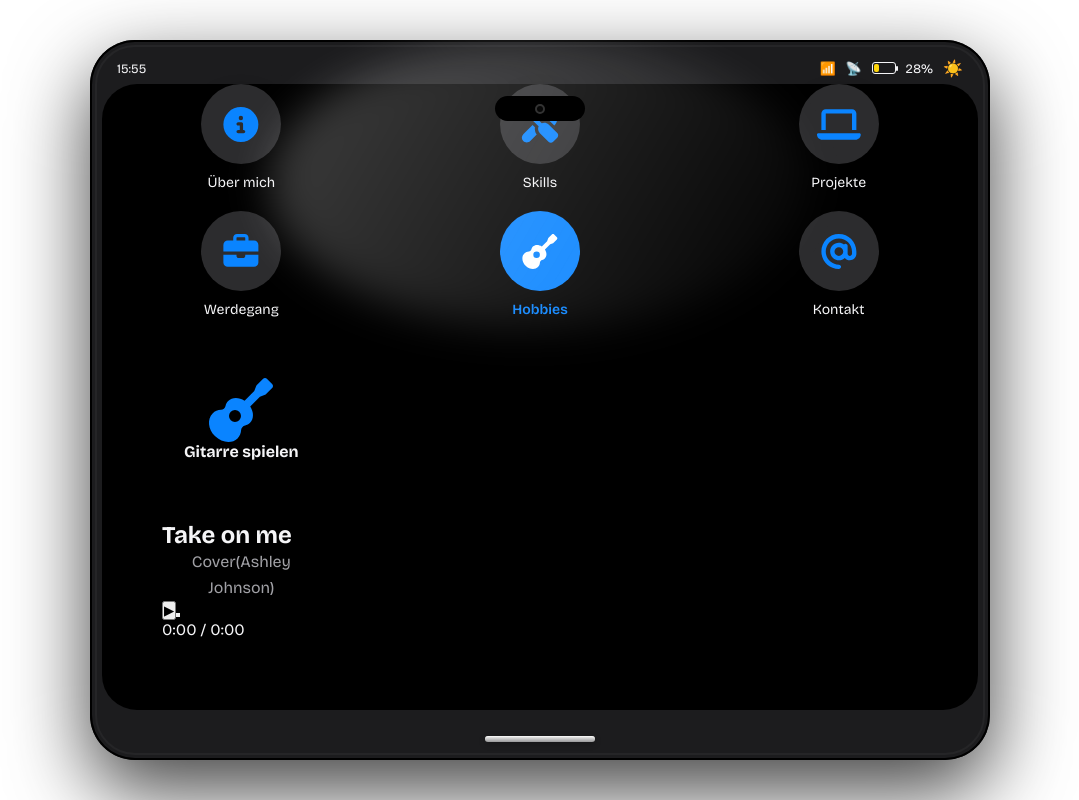
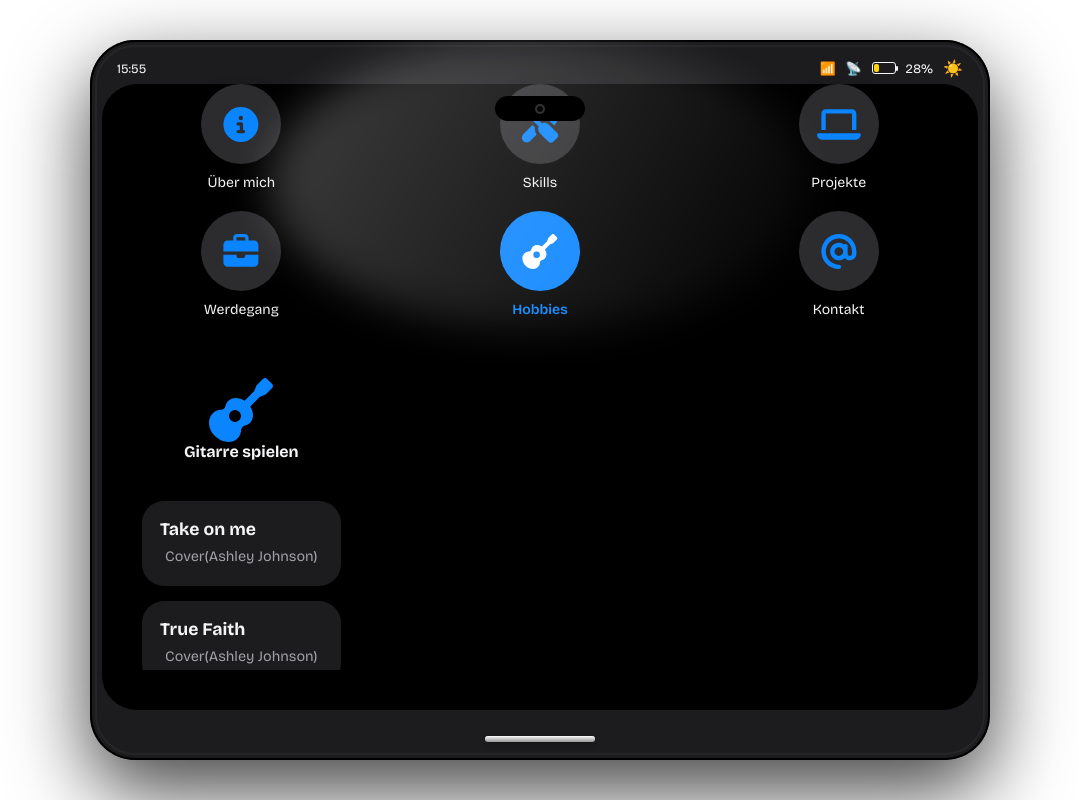
Before and after one commit to MSRMatrix/device-portfolio, a React (Vite) app: page /hobbies in a window 1280 px wide. Shown: the whole page, without its empty margins (100-1179 px from the left). Built offline with nearby package versions, Linux system fonts and the light colour scheme.

Commit message:
bug fix with music and add new style to songs

```diff
--- a/src/App.jsx
+++ b/src/App.jsx
@@ -19,11 +19,9 @@ import Resume from "@/pages/Resume";
 import Hobbies from "@/pages/Hobbies";
 import Contact from "@/pages/Contact";
 import Skills from "./pages/Skills";
-import { MusicContext } from "./context/MusicContext";
 
 function App() {
   const [loadingContext, setLoadingContext] = useState(false);
-  const [musicContext, setMusicContext] = useState(null);
   const router = createBrowserRouter([
     {
       path: "/",
@@ -63,11 +61,9 @@ function App() {
 
   return (
     <>
-    <MusicContext.Provider value={{musicContext, setMusicContext}}>
       <LoadingContext.Provider value={{ loadingContext, setLoadingContext }}>
         <RouterProvider router={router} />
       </LoadingContext.Provider>
-      </MusicContext.Provider>
     </>
   );
 }
--- a/src/components/YoutubePlayer.jsx
+++ b/src/components/YoutubePlayer.jsx
@@ -1,9 +1,7 @@
-import { useContext, useEffect, useRef, useState } from "react";
+import { useEffect, useRef, useState } from "react";
 import YouTube from "react-youtube";
-import { MusicContext } from "../context/MusicContext";
 
-const YoutubePlayer = ({ videoId, id }) => {
-  const {musicContext, setMusicContext} = useContext(MusicContext)
+const YoutubePlayer = ({ song }) => {
   const playerRef = useRef(null);
 
   const [playing, setPlaying] = useState(false);
@@ -11,20 +9,6 @@ const YoutubePlayer = ({ videoId, id }) => {
   const [currentTime, setCurrentTime] = useState(0);
 
   const [duration, setDuration] = useState(0);
-
-  const opts = {
-    height: "0",
-    width: "0",
-    playerVars: {
-      autoplay: 0,
-    },
-  };
-
-  const onReady = (event) => {
-    playerRef.current = event.target;
-
-    setDuration(event.target.getDuration());
-  };
 
   const play = () => {
     if (playerRef.current) {
@@ -42,6 +26,14 @@ const YoutubePlayer = ({ videoId, id }) => {
     }
   };
 
+  const formatTime = (seconds) => {
+    const minutes = Math.floor(seconds / 60);
+
+    const remainingSeconds = Math.floor(seconds % 60);
+
+    return `${minutes}:${remainingSeconds.toString().padStart(2, "0")}`;
+  };
+
   useEffect(() => {
     const interval = setInterval(() => {
       if (playerRef.current && playing) {
@@ -52,22 +44,24 @@ const YoutubePlayer = ({ videoId, id }) => {
     return () => clearInterval(interval);
   }, [playing]);
 
-  const formatTime = (seconds) => {
-    const minutes = Math.floor(seconds / 60);
-
-    const remainingSeconds = Math.floor(seconds % 60);
-
-    return `${minutes}:${remainingSeconds.toString().padStart(2, "0")}`;
-  };
-// Klick Id
   return (
     <div className="music-player">
-      <YouTube videoId={videoId} opts={opts} onReady={onReady} />
+      <YouTube
+        videoId={song.youtube}
+        opts={{
+          height: "0",
+          width: "0",
+        }}
+        onReady={(event) => {
+          playerRef.current = event.target;
 
-      <div className="music-controls">
-        <button onClick={play}>{!playing ? "▶" : "⏸"}</button>
-        <button onClick={pause}></button>
-      </div>
+          setDuration(event.target.getDuration());
+        }}
+      />
+
+      <h3>{song.title}</h3>
+
+      <button onClick={playing ? pause : play}>{playing ? "⏸" : "▶"}</button>
 
       <div className="music-progress">
         <div
@@ -76,15 +70,16 @@ const YoutubePlayer = ({ videoId, id }) => {
             width: `${duration ? (currentTime / duration) * 100 : 0}%`,
           }}
         />
-      </div>
 
-      <div className="music-time">
-        {formatTime(currentTime)}
-        {" / "}
-        {formatTime(duration)}
+        <div className="music-time">
+          {formatTime(currentTime)}
+
+          {" / "}
+
+          {formatTime(duration)}
+        </div>
       </div>
     </div>
   );
 };
-
 export default YoutubePlayer;
--- a/src/context/MusicContext.jsx
+++ /dev/null
@@ -1,3 +0,0 @@
-import { createContext } from "react";
-
-export const MusicContext = createContext(null)
--- a/src/pages/Hobbies.jsx
+++ b/src/pages/Hobbies.jsx
@@ -8,7 +8,11 @@ import codingData from "@/data/coding";
 import dartsData from "@/data/darts";
 import YoutubePlayer from "@/components/YoutubePlayer";
 
+import { useState } from "react";
+
 const Hobbies = () => {
+  const [activeSong, setActiveSong] = useState(null);
+
   const hobbyContent = {
     guitar: guitarData,
     writing: writingData,
@@ -35,12 +39,19 @@ const Hobbies = () => {
             {data?.songs && (
               <div className="songs">
                 {data.songs.map((song) => (
-                  <div key={song.id} className="song">
+                  <div onClick={() => setActiveSong(song)}
+                    key={song.id}
+                    className={`song ${
+                      activeSong?.id === song.id ? "active" : ""
+                    }`}
+                  >
                     <h2>{song.title}</h2>
 
                     <p>{song.artist}</p>
 
-                    <YoutubePlayer videoId={song.youtube, song.id} />
+                    {activeSong?.id === song.id && (
+                      <YoutubePlayer song={song} />
+                    )}
                   </div>
                 ))}
               </div>
--- a/src/styles/pages/hobbies.css
+++ b/src/styles/pages/hobbies.css
@@ -67,17 +67,68 @@
 
       flex-direction: column;
 
-      gap: 20px;
+      gap: 15px;
 
       overflow-y: auto;
 
       .song {
-        background: var(--surface);
+        background: var(--screen-surface);
 
-        padding: 20px;
+        padding: 18px;
 
-        border-radius: 20px;
+        border-radius: 22px;
+
+        box-shadow: 0 8px 20px var(--screen-shadow);
+
+        transition:
+          transform 0.25s ease,
+          box-shadow 0.25s ease;
+
+        cursor: pointer;
+
+        &:hover {
+          transform: translateY(-3px);
+
+          box-shadow: 0 12px 25px var(--screen-shadow);
+        }
+
+        h2 {
+          margin: 0;
+
+          color: var(--text-primary);
+
+          font-size: 1.1rem;
+        }
+
+        p {
+          margin-top: 5px;
+
+          color: var(--text-secondary);
+
+          font-size: 0.9rem;
+        }
       }
     }
   }
 }
+
+
+.song.active {
+
+    border:2px solid var(--accent);
+
+
+    background:var(--icon-background);
+
+
+    h2 {
+
+        color:var(--accent);
+
+    }
+
+}
+
+.songs::-webkit-scrollbar{
+  display: none;
+}
```
